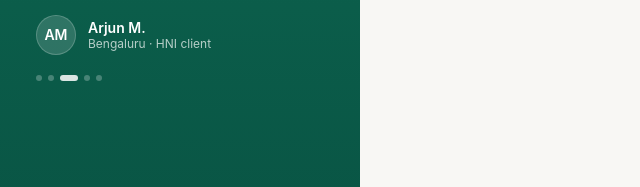
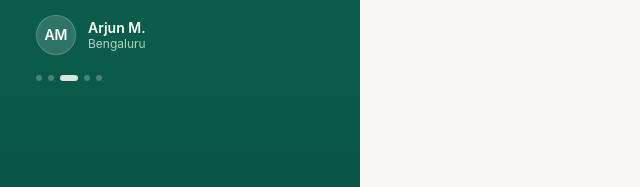
Before and after one commit to enrichwise-tech/enrichwise-booking, a website: page index.html in a window 1280 px wide. Shown: the part 448-635 px from the top of the page, 0-640 px from the left. Drawn offline with Linux system fonts and the light colour scheme.

Commit message:
Drop tier labels (Priority / HNI) from testimonial roles

```diff
--- a/index.html
+++ b/index.html
@@ -735,25 +735,25 @@ var TESTIMONIALS = [
   {
     text: "The team rebalanced my portfolio within a week of our first meeting. Clear, honest advice — no sales pitch.",
     name: 'Priya S.',
-    role: 'Mumbai · Priority client',
+    role: 'Mumbai',
     initials: 'PS'
   },
   {
     text: "I was paying 1.5% in hidden commissions across old ULIPs. Enrichwise helped me exit without losing on surrender charges.",
     name: 'Arjun M.',
-    role: 'Bengaluru · HNI client',
+    role: 'Bengaluru',
     initials: 'AM'
   },
   {
     text: "My tax outgo dropped by ₹2.8 L after they restructured my debt and equity allocation for the right holding period.",
     name: 'Nikhil T.',
-    role: 'Delhi · Enrichwise client',
+    role: 'Delhi',
     initials: 'NT'
   },
   {
     text: "Planning my daughter's education and my retirement in parallel felt impossible. Now I have a clear 15-year roadmap.",
     name: 'Meera K.',
-    role: 'Pune · Priority client',
+    role: 'Pune',
     initials: 'MK'
   }
 ];
```
